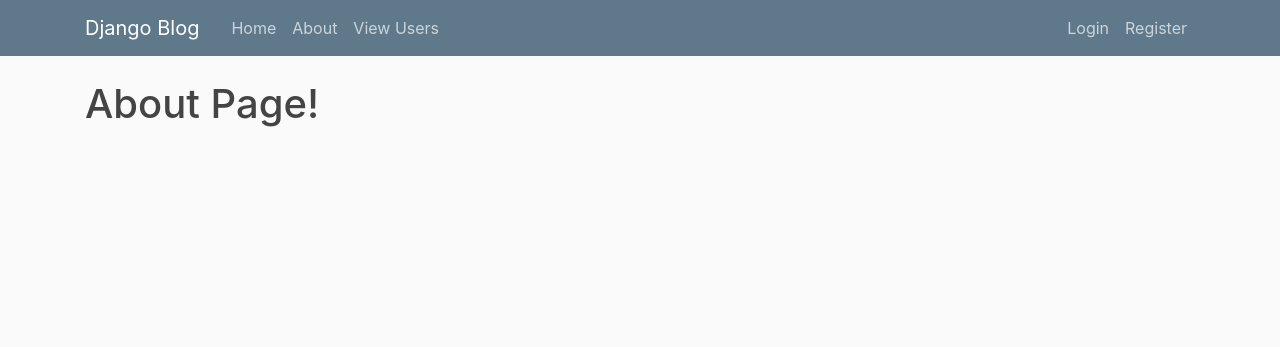
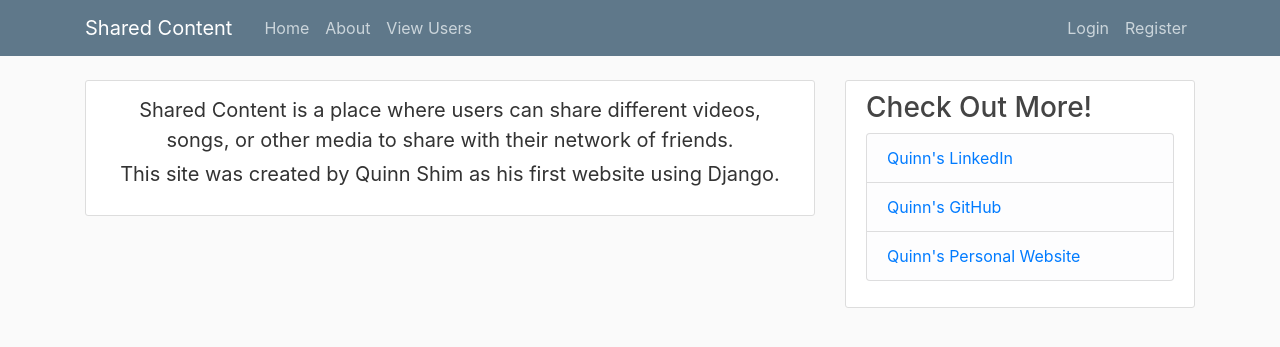
Before and after one commit to quinnshim2021/Django-Web-App, a Django app: page /about/ in a window 1280 px wide. Shown: the top 347 px of the page. Run offline with Django 3.2, Linux system fonts and the light colour scheme; some libraries are stand-ins or nearby versions.

Commit message:
about, side panel, filtering posts, new name for site

```diff
--- a/blog/static/blog/main.css
+++ b/blog/static/blog/main.css
@@ -2,6 +2,10 @@ body {
     background: #fafafa;
     color: #333333;
     margin-top: 5rem;
+  }
+
+  a{
+    text-decoration: none !important;
   }
 
   h1, h2, h3, h4, h5, h6 {
--- a/blog/templates/blog/about.html
+++ b/blog/templates/blog/about.html
@@ -1,4 +1,22 @@
 {% extends "blog/base.html" %}
 {% block content %}
-    <h1>About Page!</h1>
+<div class="media content-section">
+    <blockquote class="blockquote text-center">
+        <p class="mb-0 mt-1">Shared Content is a place where users can share different videos, songs, or other media to share with their network of friends.</p>
+        <p class="mb-0 mt-1">This site was created by Quinn Shim as his first website using Django.</p>
+      </blockquote>
+</div>
 {% endblock content %}
+{% block content-friends %}
+<div class="col-md-4">
+    <div class="content-section">
+        <h3>Check Out More!</h3>
+        <ul class="list-group">
+            <li class="list-group-item list-group-item-light"><a href="https://www.linkedin.com/in/quinn-shim/" target="_blank">Quinn's LinkedIn</a></li>
+            <li class="list-group-item list-group-item-light"><a href="https://github.com/quinnshim2021" target="_blank">Quinn's GitHub</a></li>
+            <li class="list-group-item list-group-item-light"><a href="https://quinnshim2021.github.io/QS_PersonalWeb" target="_blank">Quinn's Personal Website</a></li>
+        </ul>
+        </p>
+    </div>
+</div>
+{% endblock %}
--- a/blog/templates/blog/base.html
+++ b/blog/templates/blog/base.html
@@ -11,11 +11,11 @@
 
         <!-- include our css -->
         <link rel="stylesheet" type="text/css" href="{% static 'blog/main.css' %}">
-
+        <link rel="shortcut icon" type="image/png" href="icon.png"/>
         {% if title %}
-            <title>Django Blog - {{ title }}</title>
+            <title>Shared Content - {{ title }}</title>
         {% else %}
-            <title>Django Blog</title>
+            <title>Shared Content</title>
         {% endif %}
     </head>
 
@@ -23,7 +23,7 @@
         <header class="site-header">
             <nav class="navbar navbar-expand-md navbar-dark bg-steel fixed-top">
                 <div class="container">
-                <a class="navbar-brand mr-4" href="{% url 'blog-home' %}">Django Blog</a>
+                <a class="navbar-brand mr-4" href="{% url 'blog-home' %}">Shared Content</a>
                 <button class="navbar-toggler" type="button" data-toggle="collapse" data-target="#navbarToggle" aria-controls="navbarToggle" aria-expanded="false" aria-label="Toggle navigation">
                 <span class="navbar-toggler-icon"></span>
                 </button>
--- a/blog/templates/blog/home.html
+++ b/blog/templates/blog/home.html
@@ -47,7 +47,7 @@
 {% block content-friends %}
 <div class="col-md-4">
     <div class="content-section">
-        <h3>Friends</h3>
+        <h3>My Friends</h3>
         <!-- <p class='text-muted'>You can put any information here you'd like. -->
         <ul class="list-group">
             {% for friend in friends %} <!-- add this to nav bar in base instead or clean this up -->
--- a/blog/templates/blog/post_confirm_delete.html
+++ b/blog/templates/blog/post_confirm_delete.html
@@ -17,7 +17,7 @@
 {% block content-friends %}
 <div class="col-md-4">
     <div class="content-section">
-        <h3>Friends</h3>
+        <h3>My Friends</h3>
         <!-- <p class='text-muted'>You can put any information here you'd like. -->
         <ul class="list-group">
             {% for friend in friends %} <!-- add this to nav bar in base instead or clean this up -->
--- a/blog/templates/blog/post_detail.html
+++ b/blog/templates/blog/post_detail.html
@@ -25,7 +25,7 @@
 {% block content-friends %}
 <div class="col-md-4">
     <div class="content-section">
-        <h3>Friends</h3>
+        <h3>My Friends</h3>
         <!-- <p class='text-muted'>You can put any information here you'd like. -->
         <ul class="list-group">
             {% for friend in friends %} <!-- add this to nav bar in base instead or clean this up -->
--- a/blog/templates/blog/post_form.html
+++ b/blog/templates/blog/post_form.html
@@ -17,7 +17,7 @@
 {% block content-friends %}
 <div class="col-md-4">
     <div class="content-section">
-        <h3>Friends</h3>
+        <h3>My Friends</h3>
         <!-- <p class='text-muted'>You can put any information here you'd like. -->
         <ul class="list-group">
             {% for friend in friends %} <!-- add this to nav bar in base instead or clean this up -->
--- a/blog/views.py
+++ b/blog/views.py
@@ -37,8 +37,9 @@ class PostListView(LoginRequiredMixin, ListView):
 
     def get_context_data(self, **kwargs):
         context = super(PostListView, self).get_context_data(**kwargs)
-        context['posts'] = Post.objects.all().order_by('-date_posted')
-        context['friends'] = list(Friend.objects.get(current_user=self.request.user).users.all())
+        context['friends'] = Friend.objects.get(current_user=self.request.user).users.all()
+        context['posts'] = sorted([p for p in Post.objects.all() if p.author in context['friends'] or p.author == self.request.user], key=lambda x: x.date_posted, reverse=True)
+        # [p for p in Post.objects.all() if p.author in context['friends']].order_by('-date_posted')
         return context
 
 class UserListView(LoginRequiredMixin, ListView):
@@ -67,6 +68,7 @@ class UserPostListView(LoginRequiredMixin, ListView):
     def get_context_data(self, **kwargs):
         context = super(UserPostListView, self).get_context_data(**kwargs)
         context['posts'] = self.get_queryset()
+        context['u'] = get_object_or_404(User, username=self.kwargs.get('username'))
         context['friends'] = list(Friend.objects.get(current_user=self.request.user).users.all())
         print(list(Friend.objects.get(current_user=self.request.user).users.all()))
         return context
--- a/users/forms.py
+++ b/users/forms.py
@@ -23,4 +23,4 @@ class UserUpdateForm(forms.ModelForm):
 class ProfileUpdateForm(forms.ModelForm):
     class Meta:
         model = Profile
-        fields = ['image']
+        fields = ['image', 'description']
--- a/users/models.py
+++ b/users/models.py
@@ -7,6 +7,7 @@ class Profile(models.Model):
     user = models.OneToOneField(User, on_delete=models.CASCADE)
     image = models.ImageField(default='default.jpg', upload_to='profile_pics')
     date_joined = models.DateTimeField(default=timezone.now)
+    description = models.TextField(default='')
 
     def __str__(self):
         return f'{self.user.username} Profile'
--- a/users/templates/users/profile.html
+++ b/users/templates/users/profile.html
@@ -25,7 +25,7 @@
 {% block content-friends %}
 <div class="col-md-4">
     <div class="content-section">
-        <h3>Friends</h3>
+        <h3>My Friends</h3>
         <!-- <p class='text-muted'>You can put any information here you'd like. -->
         <ul class="list-group">
             {% for friend in friends %} <!-- add this to nav bar in base instead or clean this up -->
```
Also changed, not shown: blog/templates/blog/user_posts.html (+13 -7 lines), blog/templates/blog/view_users.html (+7 -4 lines), users/migrations/0003_profile_description.py (added).
